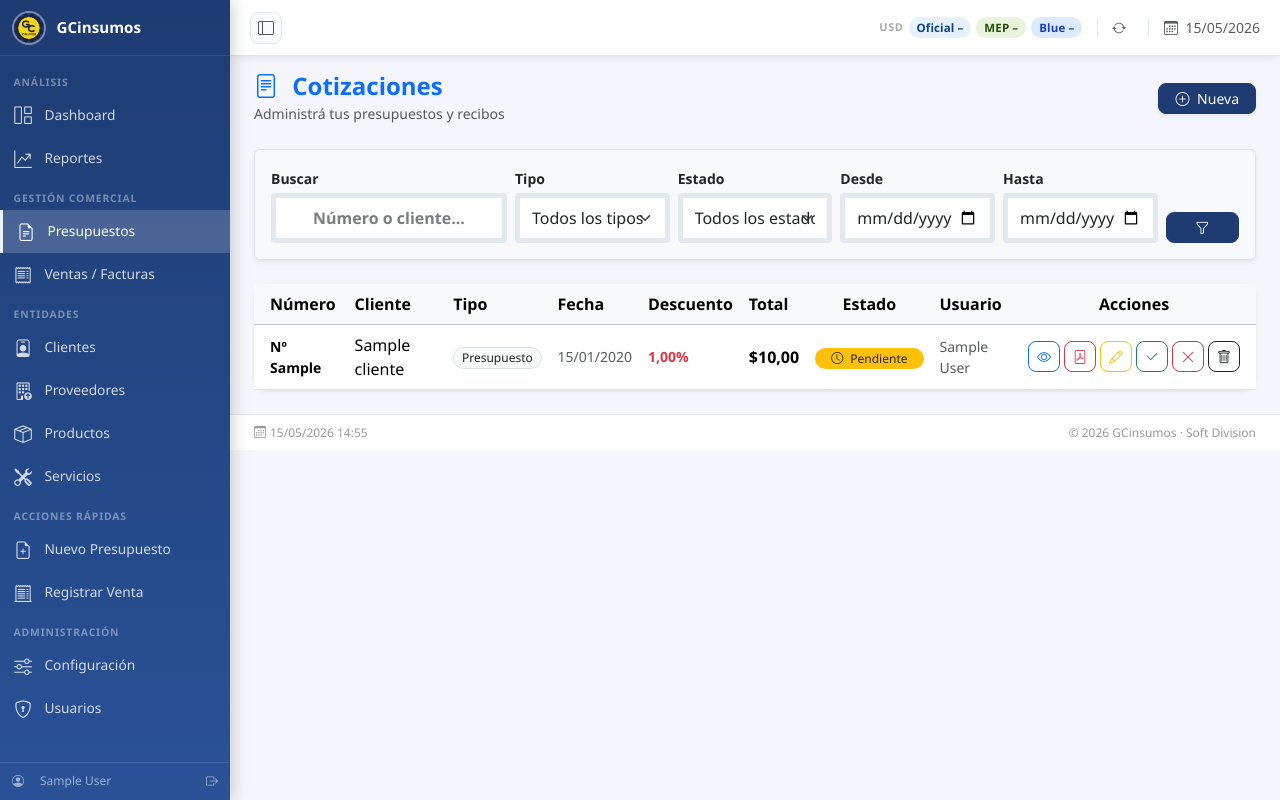
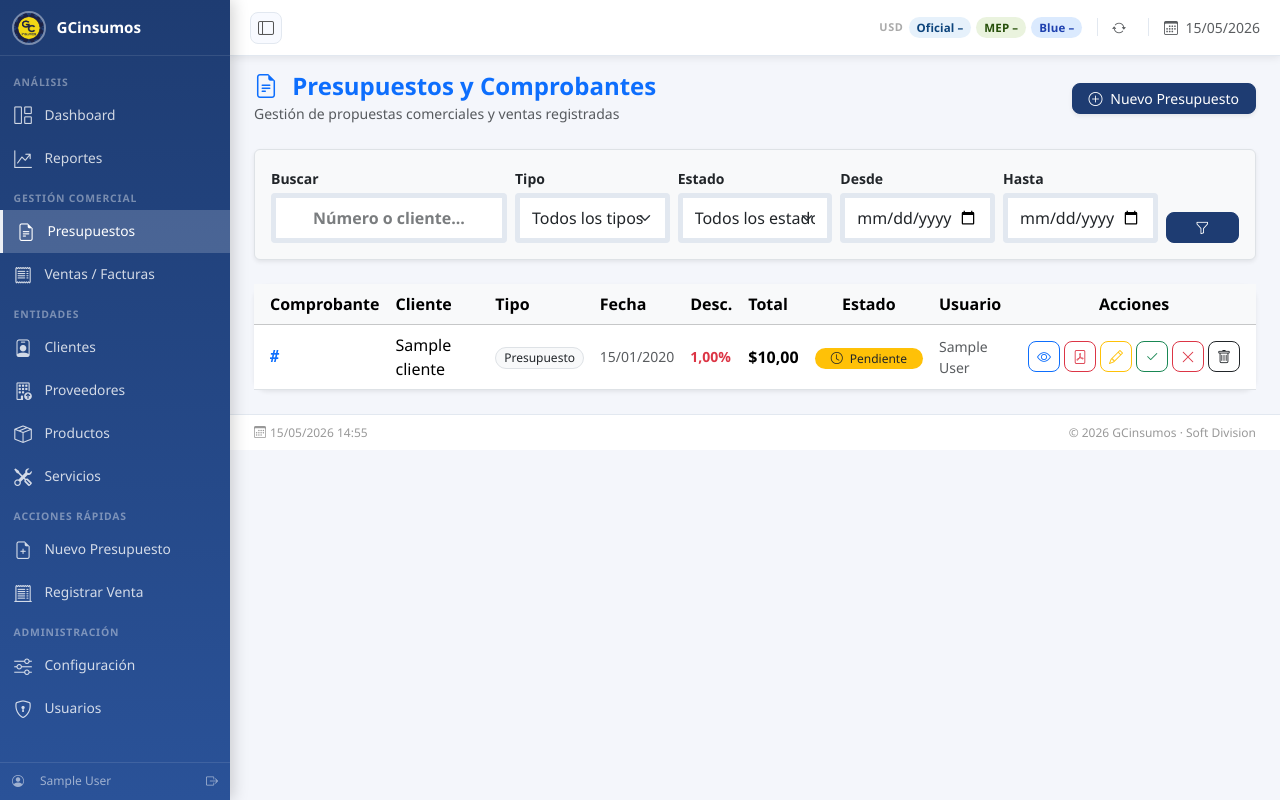
Before and after one commit to Cdruetta/cotizador-3.0, a Django app: page /cotizaciones/ in a window 1280 px wide. Run offline with Django 4.2, Linux system fonts and the light colour scheme; a user stored in the database is signed in; tables that the repository leaves empty hold one stand-in row (values such as "Sample post").

Commit message:
nomenlatura correcta

```diff
--- a/backend/templates/cotizaciones/cotizacion/list.html
+++ b/backend/templates/cotizaciones/cotizacion/list.html
@@ -1,17 +1,17 @@
 {% extends 'base.html' %}
-{% block title %}Cotizaciones{% endblock %}
+{% block title %}Presupuestos{% endblock %}
 
 {% block content %}
 
 <div class="d-flex justify-content-between align-items-center mb-4 flex-wrap gap-2">
   <div>
     <h4 class="fw-bold mb-0 text-primary">
-      <i class="bi bi-file-text me-2"></i> Cotizaciones
+      <i class="bi bi-file-earmark-text me-2"></i> Presupuestos y Comprobantes
     </h4>
-    <small class="text-muted">Administrá tus presupuestos y recibos</small>
+    <small class="text-muted">Gestión de propuestas comerciales y ventas registradas</small>
   </div>
   <a href="{% url 'cotizacion_create' %}" class="btn btn-primary btn-sm px-3 shadow-sm">
-    <i class="bi bi-plus-circle me-1"></i> Nueva
+    <i class="bi bi-plus-circle me-1"></i> Nuevo Presupuesto
   </a>
 </div>
 
@@ -60,11 +60,11 @@
     <table class="table mb-0 align-middle">
       <thead class="table-light">
         <tr>
-          <th class="ps-3">Número</th>
+          <th class="ps-3">Comprobante</th>
           <th>Cliente</th>
           <th>Tipo</th>
           <th>Fecha</th>
-          <th>Descuento</th>
+          <th>Desc.</th>
           <th>Total</th>
           <th class="text-center">Estado</th>
           <th>Usuario</th>
@@ -74,14 +74,22 @@
       <tbody>
         {% for c in cotizaciones %}
         <tr>
-          <td class="fw-semibold small ps-3">Nº {{ c.numero }}</td>
+          <td class="ps-3">
+            <span class="fw-bold text-primary" style="font-family: monospace; font-size: 0.95rem;">
+                #{{ c.numero|stringformat:"04d" }}
+            </span>
+          </td>
+
           <td>{{ c.cliente.nombre }}</td>
+
           <td>
-            <span class="badge rounded-pill bg-light text-dark border">
+            <span class="badge rounded-pill bg-light text-dark border small">
               {{ c.get_tipo_documento_display }}
             </span>
           </td>
+
           <td class="small text-muted">{{ c.fecha|date:"d/m/Y" }}</td>
+
           <td class="small">
             {% if c.descuento_porcentaje %}
               <span class="text-danger fw-semibold">{{ c.descuento_porcentaje }}%</span>
@@ -89,16 +97,17 @@
               <span class="text-muted">—</span>
             {% endif %}
           </td>
+
           <td class="fw-bold">${{ c.total|floatformat:2 }}</td>
 
           <td class="text-center">
             {% if c.estado == "aprobada" %}
               <span class="badge rounded-pill bg-success px-3">
-                <i class="bi bi-check2-circle me-1"></i> Aprobada
+                <i class="bi bi-check2-circle me-1"></i> Aprobado
               </span>
             {% elif c.estado == "rechazada" %}
               <span class="badge rounded-pill bg-danger px-3">
-                <i class="bi bi-x-circle me-1"></i> Rechazada
+                <i class="bi bi-x-circle me-1"></i> Rechazado
               </span>
             {% else %}
               <span class="badge rounded-pill bg-warning text-dark px-3">
@@ -113,10 +122,10 @@
 
           <td class="text-center pe-3">
             <div class="d-flex align-items-center justify-content-center gap-1">
-              <a href="{% url 'cotizacion_detail' c.pk %}" class="btn btn-sm btn-outline-primary" title="Ver">
+              <a href="{% url 'cotizacion_detail' c.pk %}" class="btn btn-sm btn-outline-primary" title="Ver Detalle">
                 <i class="bi bi-eye"></i>
               </a>
-              <a href="{% url 'generar_pdf' c.pk %}" class="btn btn-sm btn-outline-danger" title="PDF" target="_blank">
+              <a href="{% url 'generar_pdf' c.pk %}" class="btn btn-sm btn-outline-danger" title="Generar PDF" target="_blank">
                 <i class="bi bi-file-pdf"></i>
               </a>
               <a href="{% url 'cotizacion_update' c.pk %}" class="btn btn-sm btn-outline-warning" title="Editar">
@@ -125,7 +134,7 @@
 
               {% if c.estado == "aprobada" or c.estado == "rechazada" %}
                 <a href="{% url 'cambiar_estado_cotizacion' c.pk 'borrador' %}"
-                   class="btn btn-sm btn-outline-secondary" title="Reabrir / Pendiente">
+                   class="btn btn-sm btn-outline-secondary" title="Marcar como Pendiente">
                   <i class="bi bi-arrow-counterclockwise"></i>
                 </a>
               {% else %}
@@ -135,13 +144,13 @@
                 </a>
                 <a href="{% url 'cambiar_estado_cotizacion' c.pk 'rechazada' %}"
                    class="btn btn-sm btn-outline-danger" title="Rechazar"
-                   onclick="return confirm('¿Rechazar esta cotización?')">
+                   onclick="return confirm('¿Rechazar este presupuesto?')">
                   <i class="bi bi-x-lg"></i>
                 </a>
               {% endif %}
 
               <a href="{% url 'cotizacion_delete' c.pk %}" class="btn btn-sm btn-outline-dark"
-                 title="Eliminar" onclick="return confirm('¿Eliminar?')">
+                 title="Eliminar" onclick="return confirm('¿Está seguro de eliminar este registro?')">
                 <i class="bi bi-trash"></i>
               </a>
             </div>
@@ -154,8 +163,8 @@
   {% else %}
   <div class="text-center py-5">
     <i class="bi bi-file-earmark-x fs-1 text-muted"></i>
-    <h5 class="mt-3 text-secondary">No hay cotizaciones</h5>
-    <a href="{% url 'cotizacion_create' %}" class="btn btn-primary mt-2">Crear nueva</a>
+    <h5 class="mt-3 text-secondary">No se encontraron registros</h5>
+    <a href="{% url 'cotizacion_create' %}" class="btn btn-primary mt-2">Crear nuevo presupuesto</a>
   </div>
   {% endif %}
 </div>
```
